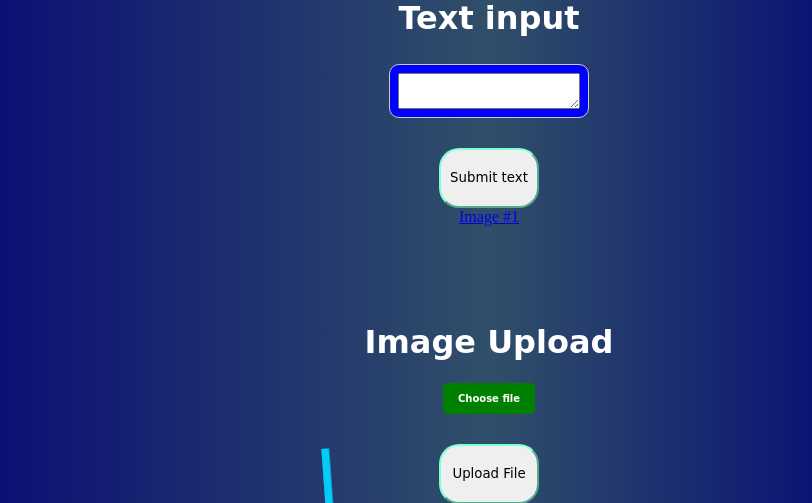
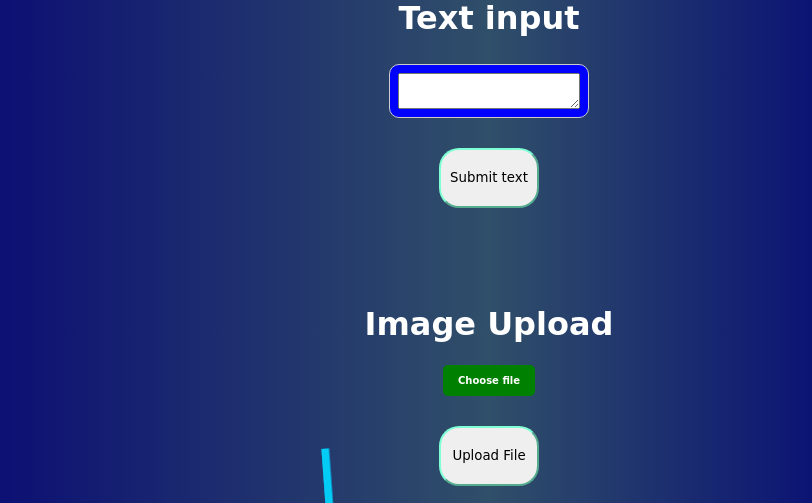
Before and after one commit to surface-integral/boilermake-2024, a Flask app: page / in a window 1280 px wide. Shown: the part 180-683 px from the top of the page, without its empty margins (151-963 px from the left). Run offline with Flask 3, Linux system fonts and the light colour scheme.

Commit message:
image works now

```diff
--- a/backend/app.py
+++ b/backend/app.py
@@ -55,7 +55,7 @@ def upload_text():
     text_prompts.append(text)
     latest_prompt = text_prompts[-1]
     img = entry_point(latest_prompt)
-    img.save(PATH + "/backend/temp_img/temp_image.jpg")
+    img.save(PATH + "/backend/static/temp_img/temp_image.jpg")
     return render_template('image_loaded.html')
 
 
--- a/backend/main.py
+++ b/backend/main.py
@@ -15,6 +15,8 @@ IMAGE_WIDTH = 1280
 IMAGE_HEIGHT = 720
 
 from pathlib import Path
+
+api_key = "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"
 
 PATH = str(Path(os.getcwd()).parent.absolute())
 print(PATH)
@@ -46,7 +48,7 @@ def generate_subject_image(subject: str,
                            create_variation=False,
                            vary_img=None,
                            debug=False) -> Image:
-    client = OpenAI(api_key="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")
+    client = OpenAI(api_key=api_key)
 
     prompt = "exactly one singular cartoon " + subject
     if debug:
--- a/backend/templates/image_loaded.html
+++ b/backend/templates/image_loaded.html
@@ -20,7 +20,7 @@
                     <textarea name="text-input"></textarea>
                 </label>
                 <button type="submit" class="btn">Submit text</button>
-                <a href="{{url_for('temp_img', filename='temp_image.jpg')}}" data-lightbox="image-1" data-title="My caption">Image #1</a>
+                <a href="../temp_img/temp_image.jpg" data-lightbox="image-1" data-title="My caption">Image #1</a>
             </form>
         </div>
         <div class="form-div">
--- a/backend/templates/index.html
+++ b/backend/templates/index.html
@@ -20,7 +20,6 @@ flask <!doctype html>
                     <textarea name="text-input"></textarea>
                 </label>
                 <button type="submit" class="btn">Submit text</button>
-                <a href="{{url_for('temp_img', filename='temp_image.jpg')}}" data-lightbox="image-1" data-title="My caption">Image #1</a>
             </form>
         </div>
         <div class="form-div">
```
Also changed, not shown: backend/static/temp_img/temp_image.jpg (added), backend/temp_img/temp_image.jpg (deleted).
